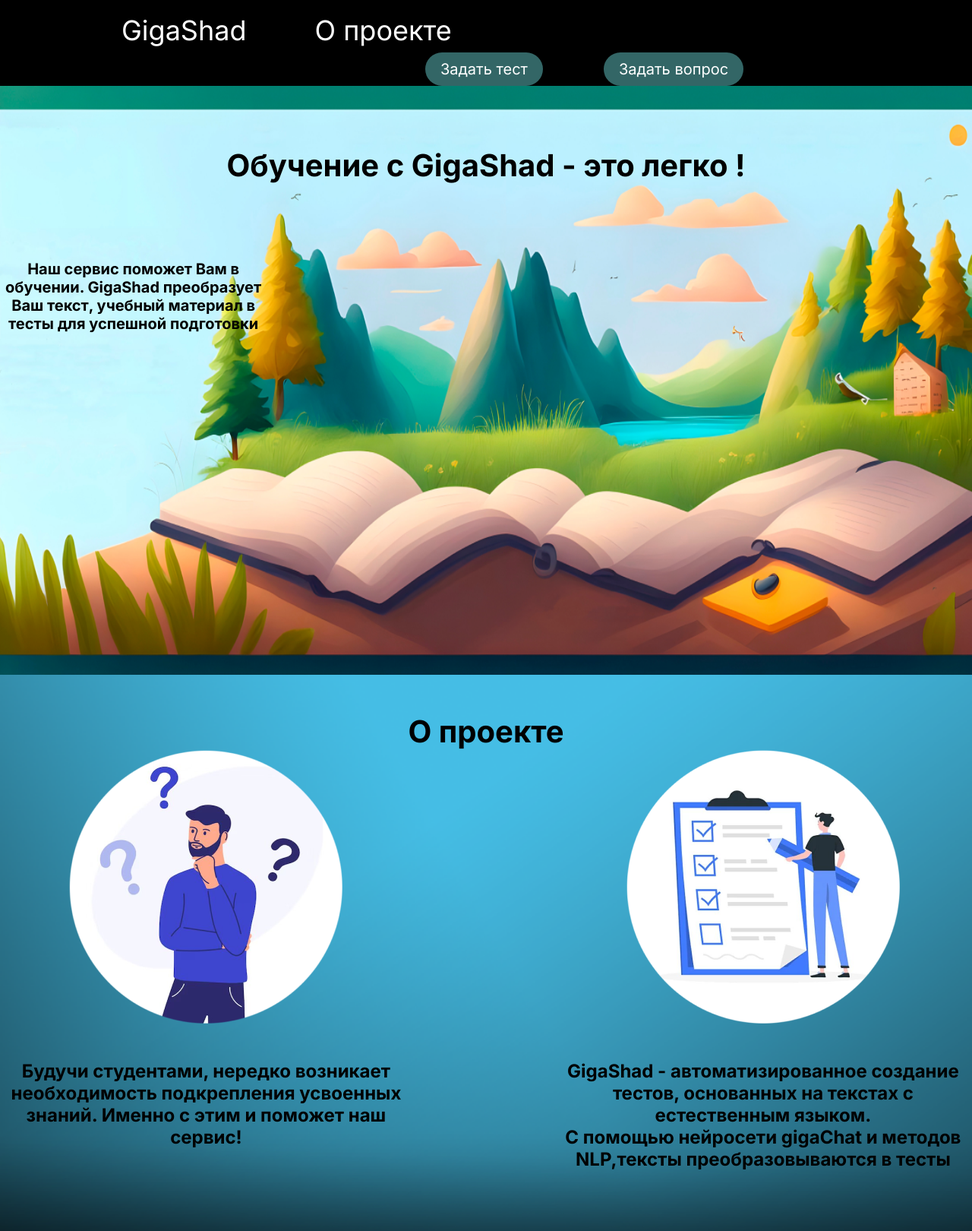
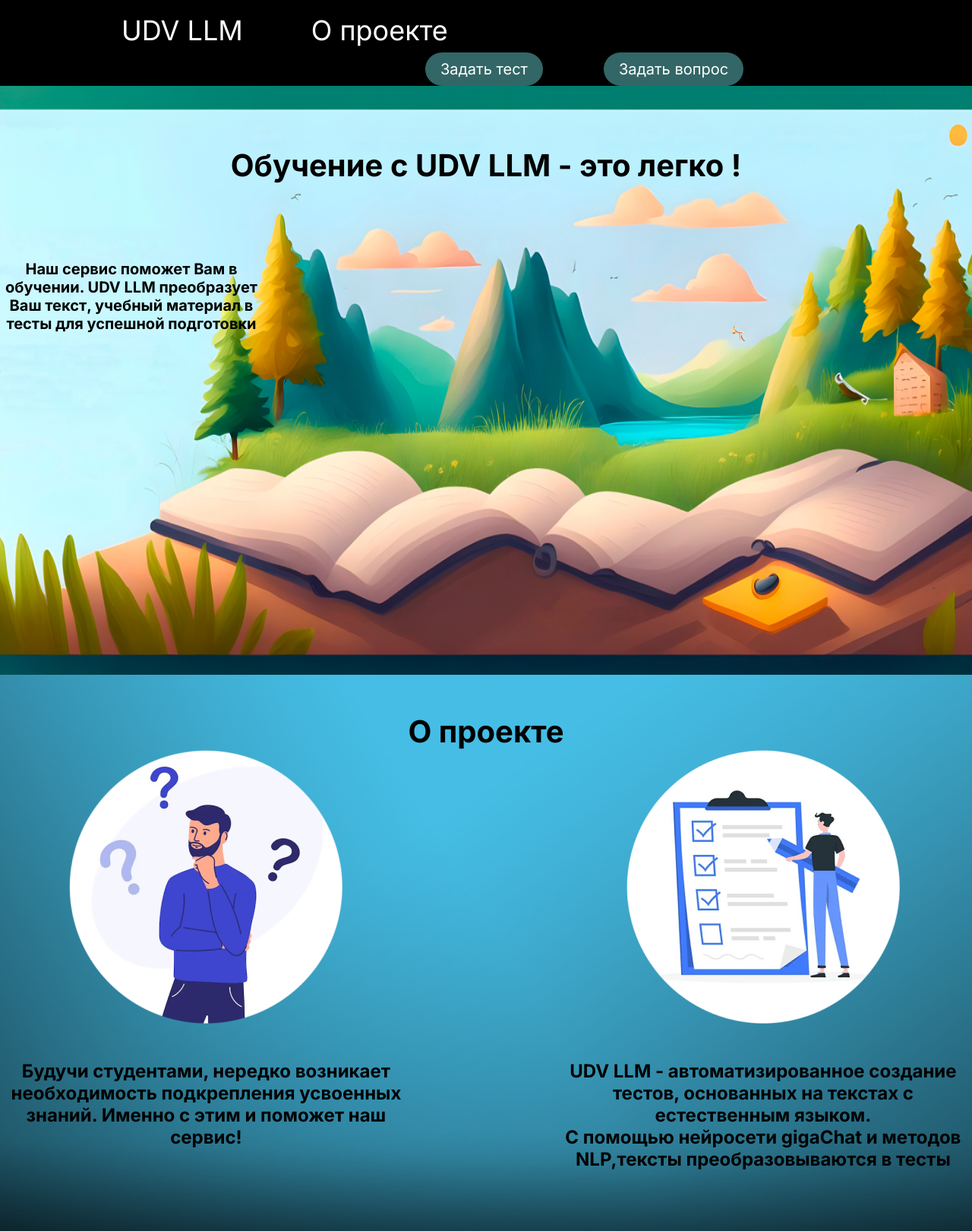
Before and after one commit to Semen-Zharkov/code-website, a Flask app: page / in a window 1280 px wide. Shown: the whole page at 76% size. Run offline with Flask 3, Linux system fonts and the light colour scheme; parts of the project's set-up code (start-up, migrations or seed data) failed here and were passed over; some web fonts are replaced.

Commit message:
update naming

```diff
--- a/templates/index.html
+++ b/templates/index.html
@@ -2,7 +2,7 @@
 <html lang="ru">
   <head>
     <meta charset="utf-8">
-    <title> GigaShad</title>
+    <title> UDV LLM</title>
     <link rel="stylesheet" href="{{url_for('static', filename = 'style.css')}}">
     <link rel="preconnect" href="https://fonts.googleapis.com">
     <link rel="preconnect" href="https://fonts.gstatic.com" crossorigin>
@@ -14,7 +14,7 @@
         <nav class="main-nav">
             <ul class="site-navigation">
                 <li class="site-navigation-item">
-                    <a href="/" class="nav-gigaShad"> GigaShad </a>
+                    <a href="/" class="nav-gigaShad"> UDV LLM </a>
                 </li>
                 <li class="site-navigation-item">
                     <a href="#aboutProject-text" class="nav-about-project"> О проекте</a>
@@ -31,11 +31,11 @@
     <main>
         <section class="main-promo">
             <span class="commonGigaShad">
-                <p class="learningWithGigaShad"> Обучение с GigaShad - это легко ! </p>
+                <p class="learningWithGigaShad"> Обучение с UDV LLM - это легко ! </p>
             </span>
             <span class="promoTable">
                 <p class="fullText">
-                    Наш сервис поможет Вам в<br> обучении. GigaShad преобразует<br> Ваш текст, учебный материал в<br> тесты для успешной подготовки<br>
+                    Наш сервис поможет Вам в<br> обучении. UDV LLM преобразует<br> Ваш текст, учебный материал в<br> тесты для успешной подготовки<br>
                 </p>
 
             </span>
@@ -56,7 +56,7 @@
                 <li class="criterion-item">
                     <img src="../static/img/tasks.png" width="360px" height="360px" alt="Блокнот с отмеченными ответами">
                     <p class="criterion-item-text">
-                        GigaShad - автоматизированное создание<br>
+                        UDV LLM - автоматизированное создание<br>
                         тестов,  основанных на текстах с<br>
                         естественным языком.<br>
                         С помощью нейросети gigaChat и методов<br>
--- a/templates/request.html
+++ b/templates/request.html
@@ -2,7 +2,7 @@
 <html lang="ru">
   <head>
     <meta charset="utf-8">
-    <title> GigaShad</title>
+    <title> UDV LLM</title>
     <link href="{{url_for('static', filename = 'style.css')}}" rel="stylesheet">
     <link rel="preconnect" href="https://fonts.googleapis.com">
     <link rel="preconnect" href="https://fonts.gstatic.com" crossorigin>
@@ -13,7 +13,7 @@
       <nav class="main-nav">
           <ul class="site-navigation">
               <li class="site-navigation-item">
-                  <a href="/" class="nav-gigaShad"> GigaShad </a>
+                  <a href="/" class="nav-gigaShad"> UDV LLM </a>
               </li>
           </ul>
       </nav>
--- a/templates/test.html
+++ b/templates/test.html
@@ -2,7 +2,7 @@
 <html lang="ru">
   <head>
     <meta charset="utf-8">
-    <title> GigaShad</title>
+    <title> UDV LLM</title>
     <link href="{{url_for('static', filename = 'style.css')}}" rel="stylesheet">
     <link rel="preconnect" href="https://fonts.googleapis.com">
     <link rel="preconnect" href="https://fonts.gstatic.com" crossorigin>
@@ -13,7 +13,7 @@
       <nav class="main-nav">
           <ul class="site-navigation">
               <li class="site-navigation-item">
-                  <a href="/" class="nav-gigaShad"> GigaShad </a>
+                  <a href="/" class="nav-gigaShad"> UDV LLM </a>
               </li>
           </ul>
       </nav>
```
